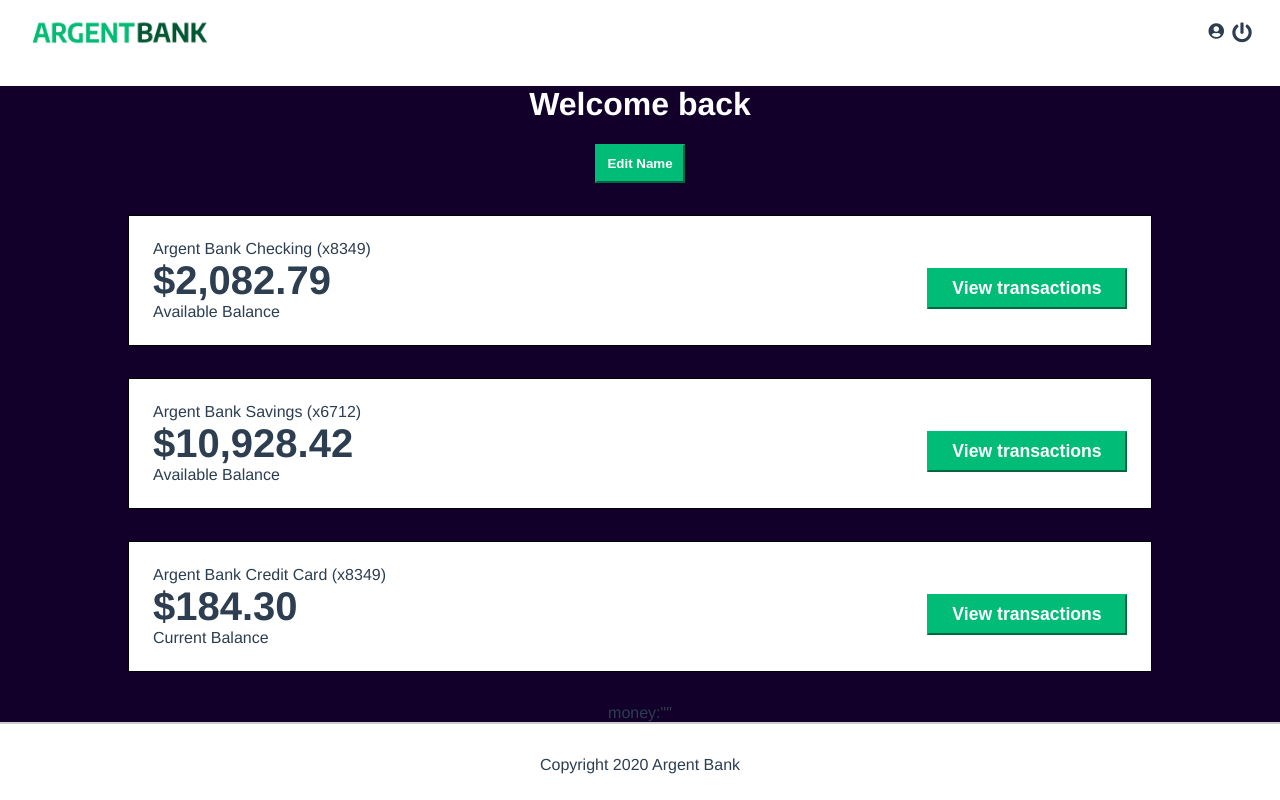
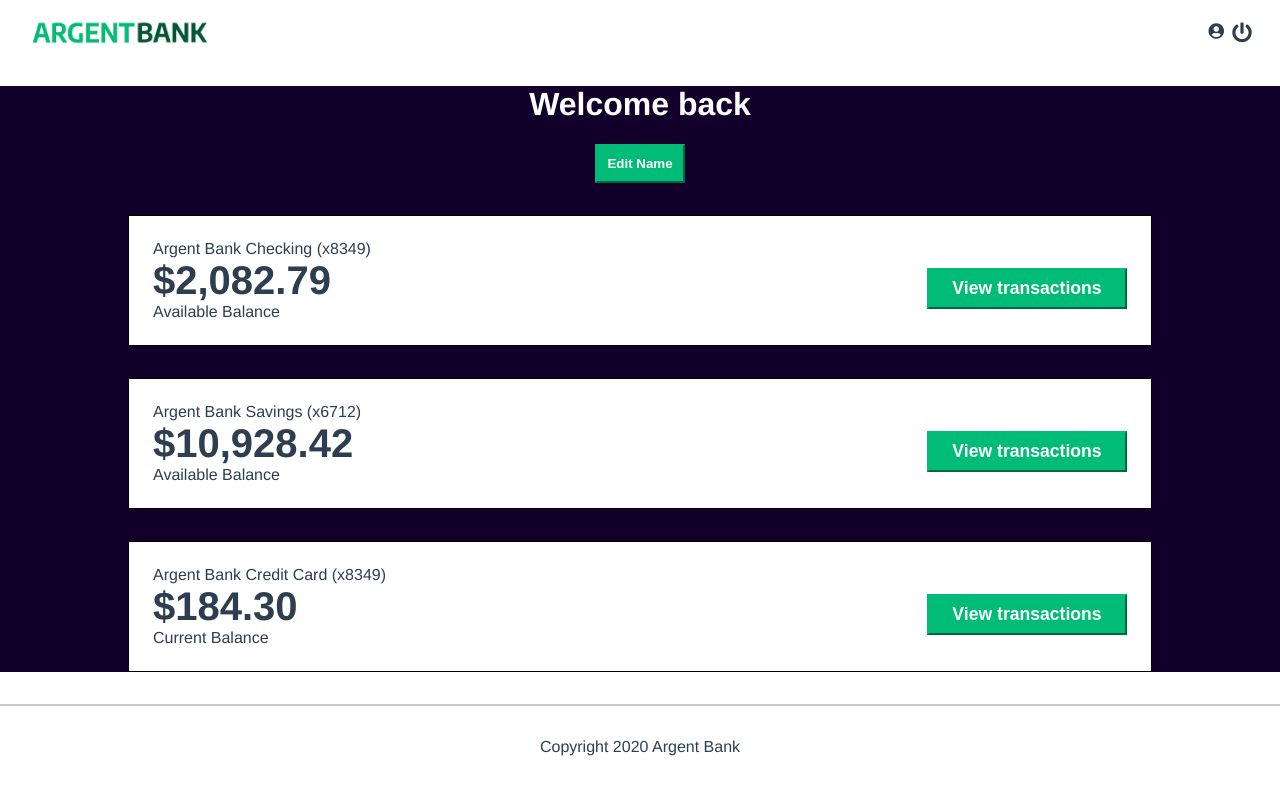
Before and after one commit to Scharlyopitz/Projet-11-Implementez-le-front-end-dune-application-bancaire-avec-React, a React (Create React App) app in the folder projet11/: page /user in a window 1280 px wide. Built offline with nearby package versions, Linux system fonts and the light colour scheme; no server answers; sample sign-in values are in the browser's storage.

Commit message:
modification des props pour le composent Transaction

```diff
--- a/projet11/src/pages/User.js
+++ b/projet11/src/pages/User.js
@@ -86,7 +86,6 @@ export default function User() {
                         balance: "Current Balance",
                     }}
                 />
-                money:""
             </main>
         </>
     );
```
